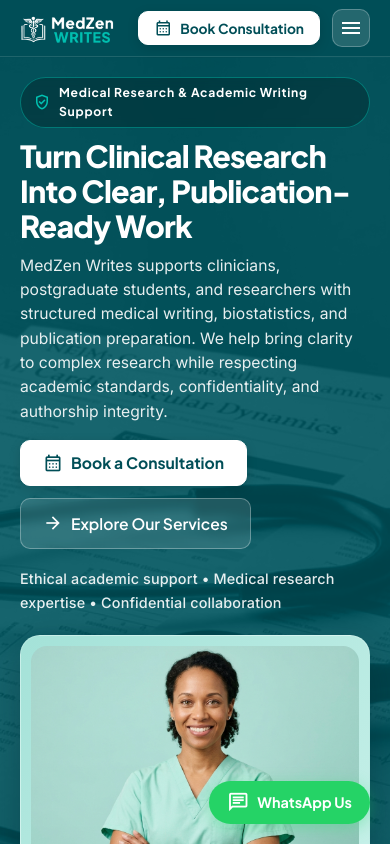
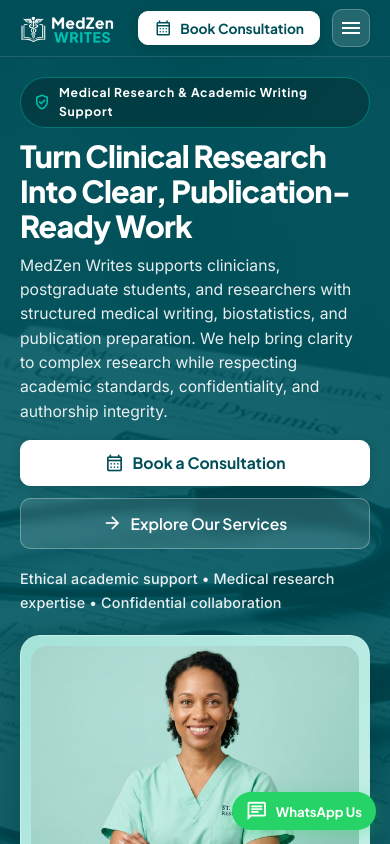
Before and after one commit to monicdharan/Monic-MW-Website, a React (Vite) app: page / in a window 390 px wide. Shown: the top 844 px of the page. Built offline with nearby package versions, Linux system fonts and the light colour scheme.

Commit message:
Enhance mobile responsiveness and add vercel.json SPA configuration

```diff
--- a/src/styles/components.css
+++ b/src/styles/components.css
@@ -400,6 +400,20 @@
   margin-bottom: 18px;
 }
 
+@media (max-width: 560px) {
+  .hero-cta-buttons,
+  .hero-actions {
+    flex-direction: column;
+    align-items: stretch;
+    width: 100%;
+  }
+  .hero-cta-buttons .btn,
+  .hero-actions .btn {
+    width: 100%;
+    justify-content: center;
+  }
+}
+
 .hero-contact-pills-row,
 .hero-proof-strip {
   display: flex;
@@ -1567,6 +1581,15 @@
   transform: translateY(-2px);
   box-shadow: 0 8px 22px rgba(37, 211, 102, 0.5);
   color: #FFFFFF;
+}
+
+@media (max-width: 560px) {
+  .floating-whatsapp-btn {
+    bottom: 14px;
+    right: 14px;
+    padding: 8px 14px;
+    font-size: 0.82rem;
+  }
 }
 
 /* --------------------------------------------------------------------------
@@ -1606,6 +1629,13 @@
   transition: transform var(--transition-base);
 }
 
+@media (max-width: 560px) {
+  .modal-dialog {
+    padding: 20px 16px;
+    max-height: 94vh;
+  }
+}
+
 .modal-backdrop.is-open .modal-dialog {
   transform: translateY(0);
 }
--- a/src/styles/globals.css
+++ b/src/styles/globals.css
@@ -39,6 +39,8 @@ h1, h2, h3, h4, h5, h6 {
   line-height: 1.22;
   font-weight: 700;
   letter-spacing: -0.02em;
+  overflow-wrap: break-word;
+  word-break: break-word;
 }
 
 h1 {
```
Also changed, not shown: vercel.json (added).
